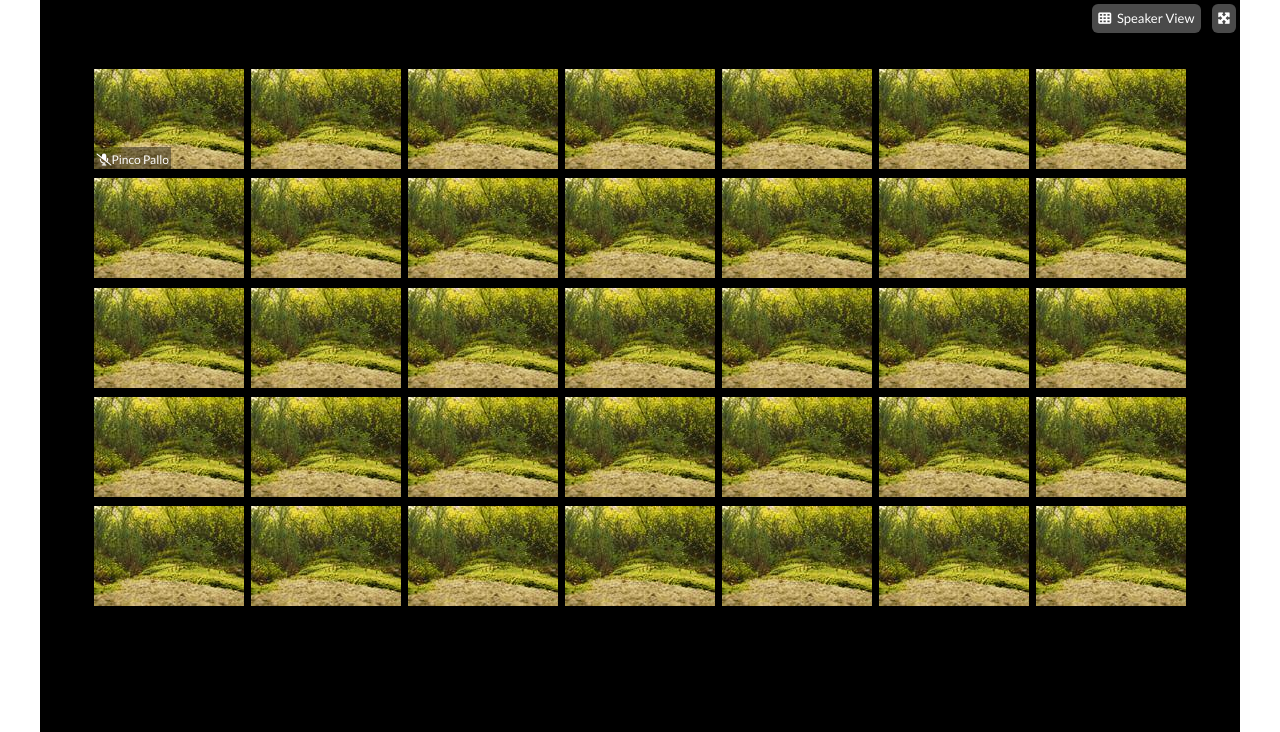
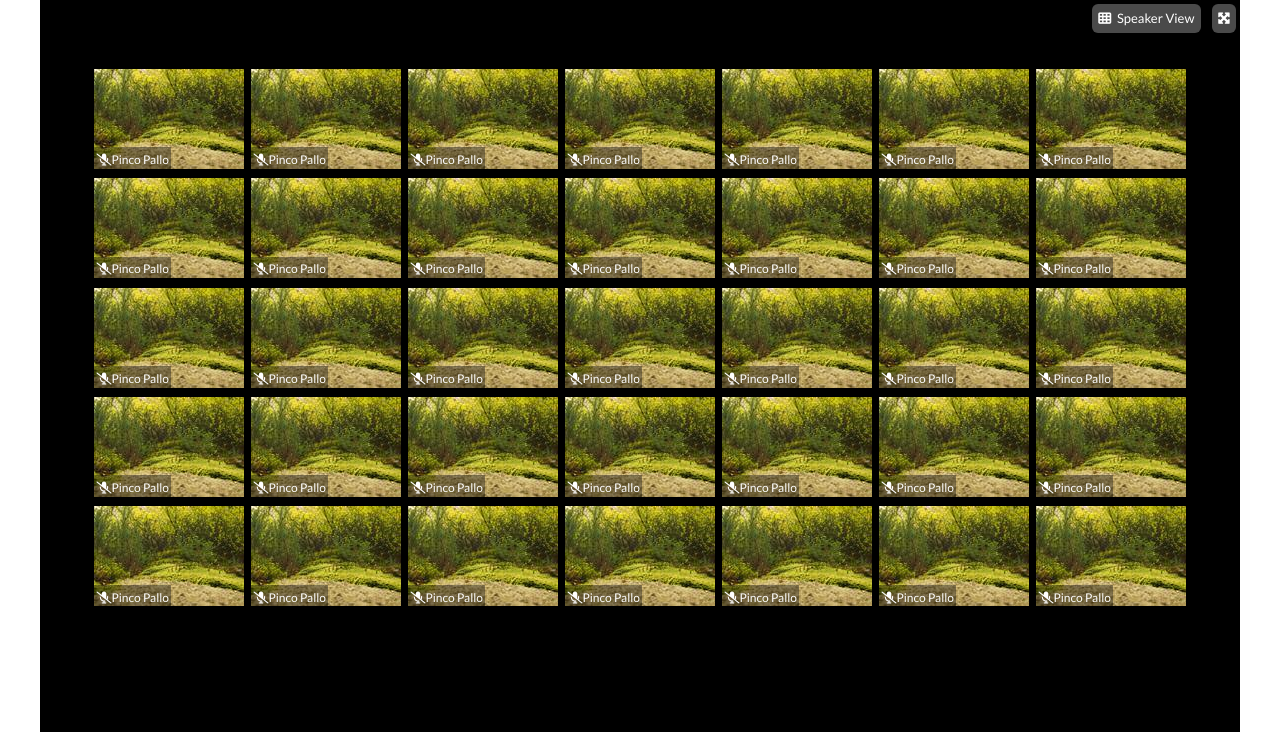
Before and after one commit to SAX-94/html-css-zoom, a plain HTML site: page index.html in a window 1280 px wide. Shown: the top 732 px of the page. Drawn offline with Linux system fonts and the light colour scheme.

Commit message:
added username to every chat-box

```diff
--- a/index.html
+++ b/index.html
@@ -36,40 +36,142 @@
                 <img src="img/chat2.jpg" alt="chat box">
                 <div class="username"><i class="fa-solid fa-microphone-slash"></i>Pinco Pallo</div>
             </div>
-            <div class="chat-box"><img src="img/chat2.jpg" alt="chat box"></div>
-            <div class="chat-box"><img src="img/chat2.jpg" alt="chat box"></div>
-            <div class="chat-box"><img src="img/chat2.jpg" alt="chat box"></div>
-            <div class="chat-box"><img src="img/chat2.jpg" alt="chat box"></div>
-            <div class="chat-box"><img src="img/chat2.jpg" alt="chat box"></div>
-            <div class="chat-box"><img src="img/chat2.jpg" alt="chat box"></div>
-            <div class="chat-box"><img src="img/chat2.jpg" alt="chat box"></div>
-            <div class="chat-box"><img src="img/chat2.jpg" alt="chat box"></div>
-            <div class="chat-box"><img src="img/chat2.jpg" alt="chat box"></div>
-            <div class="chat-box"><img src="img/chat2.jpg" alt="chat box"></div>
-            <div class="chat-box"><img src="img/chat2.jpg" alt="chat box"></div>
-            <div class="chat-box"><img src="img/chat2.jpg" alt="chat box"></div>
-            <div class="chat-box"><img src="img/chat2.jpg" alt="chat box"></div>
-            <div class="chat-box"><img src="img/chat2.jpg" alt="chat box"></div>
-            <div class="chat-box"><img src="img/chat2.jpg" alt="chat box"></div>
-            <div class="chat-box"><img src="img/chat2.jpg" alt="chat box"></div>
-            <div class="chat-box"><img src="img/chat2.jpg" alt="chat box"></div>
-            <div class="chat-box"><img src="img/chat2.jpg" alt="chat box"></div>
-            <div class="chat-box"><img src="img/chat2.jpg" alt="chat box"></div>
-            <div class="chat-box"><img src="img/chat2.jpg" alt="chat box"></div>
-            <div class="chat-box"><img src="img/chat2.jpg" alt="chat box"></div>
-            <div class="chat-box"><img src="img/chat2.jpg" alt="chat box"></div>
-            <div class="chat-box"><img src="img/chat2.jpg" alt="chat box"></div>
-            <div class="chat-box"><img src="img/chat2.jpg" alt="chat box"></div>
-            <div class="chat-box"><img src="img/chat2.jpg" alt="chat box"></div>
-            <div class="chat-box"><img src="img/chat2.jpg" alt="chat box"></div>
-            <div class="chat-box"><img src="img/chat2.jpg" alt="chat box"></div>
-            <div class="chat-box"><img src="img/chat2.jpg" alt="chat box"></div>
-            <div class="chat-box"><img src="img/chat2.jpg" alt="chat box"></div>
-            <div class="chat-box"><img src="img/chat2.jpg" alt="chat box"></div>
-            <div class="chat-box"><img src="img/chat2.jpg" alt="chat box"></div>
-            <div class="chat-box"><img src="img/chat2.jpg" alt="chat box"></div>
-            <div class="chat-box"><img src="img/chat2.jpg" alt="chat box"></div>
-            <div class="chat-box"><img src="img/chat2.jpg" alt="chat box"></div>
+            <div class="chat-box">
+                <img src="img/chat2.jpg" alt="chat box">
+                <div class="username"><i class="fa-solid fa-microphone-slash"></i>Pinco Pallo</div>
+            </div>
+            <div class="chat-box">
+                <img src="img/chat2.jpg" alt="chat box">
+                <div class="username"><i class="fa-solid fa-microphone-slash"></i>Pinco Pallo</div>
+            </div>
+            <div class="chat-box">
+                <img src="img/chat2.jpg" alt="chat box">
+                <div class="username"><i class="fa-solid fa-microphone-slash"></i>Pinco Pallo</div>
+            </div>
+            <div class="chat-box">
+                <img src="img/chat2.jpg" alt="chat box">
+                <div class="username"><i class="fa-solid fa-microphone-slash"></i>Pinco Pallo</div>
+            </div>
+            <div class="chat-box">
+                <img src="img/chat2.jpg" alt="chat box">
+                <div class="username"><i class="fa-solid fa-microphone-slash"></i>Pinco Pallo</div>
+            </div>
+            <div class="chat-box">
+                <img src="img/chat2.jpg" alt="chat box">
+                <div class="username"><i class="fa-solid fa-microphone-slash"></i>Pinco Pallo</div>
+            </div>
+            <div class="chat-box">
+                <img src="img/chat2.jpg" alt="chat box">
+                <div class="username"><i class="fa-solid fa-microphone-slash"></i>Pinco Pallo</div>
+            </div>
+            <div class="chat-box">
+                <img src="img/chat2.jpg" alt="chat box">
+                <div class="username"><i class="fa-solid fa-microphone-slash"></i>Pinco Pallo</div>
+            </div>
+            <div class="chat-box">
+                <img src="img/chat2.jpg" alt="chat box">
+                <div class="username"><i class="fa-solid fa-microphone-slash"></i>Pinco Pallo</div>
+            </div>
+            <div class="chat-box">
+                <img src="img/chat2.jpg" alt="chat box">
+                <div class="username"><i class="fa-solid fa-microphone-slash"></i>Pinco Pallo</div>
+            </div>
+            <div class="chat-box">
+                <img src="img/chat2.jpg" alt="chat box">
+                <div class="username"><i class="fa-solid fa-microphone-slash"></i>Pinco Pallo</div>
+            </div>
+            <div class="chat-box">
+                <img src="img/chat2.jpg" alt="chat box">
+                <div class="username"><i class="fa-solid fa-microphone-slash"></i>Pinco Pallo</div>
+            </div>
+            <div class="chat-box">
+                <img src="img/chat2.jpg" alt="chat box">
+                <div class="username"><i class="fa-solid fa-microphone-slash"></i>Pinco Pallo</div>
+            </div>
+            <div class="chat-box">
+                <img src="img/chat2.jpg" alt="chat box">
+                <div class="username"><i class="fa-solid fa-microphone-slash"></i>Pinco Pallo</div>
+            </div>
+            <div class="chat-box">
+                <img src="img/chat2.jpg" alt="chat box">
+                <div class="username"><i class="fa-solid fa-microphone-slash"></i>Pinco Pallo</div>
+            </div>
+            <div class="chat-box">
+                <img src="img/chat2.jpg" alt="chat box">
+                <div class="username"><i class="fa-solid fa-microphone-slash"></i>Pinco Pallo</div>
+            </div>
+            <div class="chat-box">
+                <img src="img/chat2.jpg" alt="chat box">
+                <div class="username"><i class="fa-solid fa-microphone-slash"></i>Pinco Pallo</div>
+            </div>
+            <div class="chat-box">
+                <img src="img/chat2.jpg" alt="chat box">
+                <div class="username"><i class="fa-solid fa-microphone-slash"></i>Pinco Pallo</div>
+            </div>
+            <div class="chat-box">
+                <img src="img/chat2.jpg" alt="chat box">
+                <div class="username"><i class="fa-solid fa-microphone-slash"></i>Pinco Pallo</div>
+            </div>
+            <div class="chat-box">
+                <img src="img/chat2.jpg" alt="chat box">
+                <div class="username"><i class="fa-solid fa-microphone-slash"></i>Pinco Pallo</div>
+            </div>
+            <div class="chat-box">
+                <img src="img/chat2.jpg" alt="chat box">
+                <div class="username"><i class="fa-solid fa-microphone-slash"></i>Pinco Pallo</div>
+            </div>
+            <div class="chat-box">
+                <img src="img/chat2.jpg" alt="chat box">
+                <div class="username"><i class="fa-solid fa-microphone-slash"></i>Pinco Pallo</div>
+            </div>
+            <div class="chat-box">
+                <img src="img/chat2.jpg" alt="chat box">
+                <div class="username"><i class="fa-solid fa-microphone-slash"></i>Pinco Pallo</div>
+            </div>
+            <div class="chat-box">
+                <img src="img/chat2.jpg" alt="chat box">
+                <div class="username"><i class="fa-solid fa-microphone-slash"></i>Pinco Pallo</div>
+            </div>
+            <div class="chat-box">
+                <img src="img/chat2.jpg" alt="chat box">
+                <div class="username"><i class="fa-solid fa-microphone-slash"></i>Pinco Pallo</div>
+            </div>
+            <div class="chat-box">
+                <img src="img/chat2.jpg" alt="chat box">
+                <div class="username"><i class="fa-solid fa-microphone-slash"></i>Pinco Pallo</div>
+            </div>
+            <div class="chat-box">
+                <img src="img/chat2.jpg" alt="chat box">
+                <div class="username"><i class="fa-solid fa-microphone-slash"></i>Pinco Pallo</div>
+            </div>
+            <div class="chat-box">
+                <img src="img/chat2.jpg" alt="chat box">
+                <div class="username"><i class="fa-solid fa-microphone-slash"></i>Pinco Pallo</div>
+            </div>
+            <div class="chat-box">
+                <img src="img/chat2.jpg" alt="chat box">
+                <div class="username"><i class="fa-solid fa-microphone-slash"></i>Pinco Pallo</div>
+            </div>
+            <div class="chat-box">
+                <img src="img/chat2.jpg" alt="chat box">
+                <div class="username"><i class="fa-solid fa-microphone-slash"></i>Pinco Pallo</div>
+            </div>
+            <div class="chat-box">
+                <img src="img/chat2.jpg" alt="chat box">
+                <div class="username"><i class="fa-solid fa-microphone-slash"></i>Pinco Pallo</div>
+            </div>
+            <div class="chat-box">
+                <img src="img/chat2.jpg" alt="chat box">
+                <div class="username"><i class="fa-solid fa-microphone-slash"></i>Pinco Pallo</div>
+            </div>
+            <div class="chat-box">
+                <img src="img/chat2.jpg" alt="chat box">
+                <div class="username"><i class="fa-solid fa-microphone-slash"></i>Pinco Pallo</div>
+            </div>
+            <div class="chat-box">
+                <img src="img/chat2.jpg" alt="chat box">
+                <div class="username"><i class="fa-solid fa-microphone-slash"></i>Pinco Pallo</div>
+            </div>
         </div>
         <!-- BOTTOM - COMMAND BAR -->
         <div class="bottom-bar flex">
```
